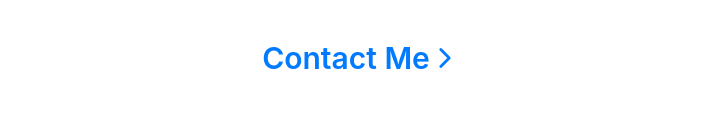
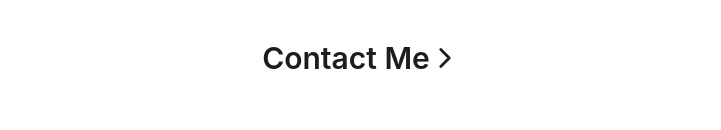
Before and after one commit to TheBoringBOT/developer-portfolio, a Next.js app: page / in a window 1280 px wide. Shown: the part 485-615 px from the top of the page, without its empty margins (279-1000 px from the left). Built offline with nearby package versions, Linux system fonts and the light colour scheme.

Commit message:
style improvements

```diff
--- a/tailwind.config.js
+++ b/tailwind.config.js
@@ -1,4 +1,5 @@
 module.exports = {
+  important: true,
   content: [
     "./pages/**/*.{js,ts,jsx,tsx}",
     "./components/**/*.{js,ts,jsx,tsx}",
@@ -6,8 +7,10 @@
   theme: {
     extend: {
       colors: {
-        blue: "#007AFF",
-        "blue-hover": "#0077ED",
+        // highlight: "#007AFF",
+        "highlight-hover": "#0077ED",
+        highlight: "#fe2851",
+        "highlight-hover": "#fe3d62",
         black: "#1D1D1F",
         grey: "#DDDDE1",
         "light-grey": "#F5F5F7",
```
